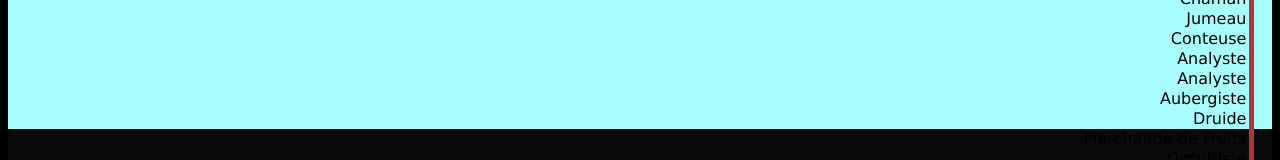
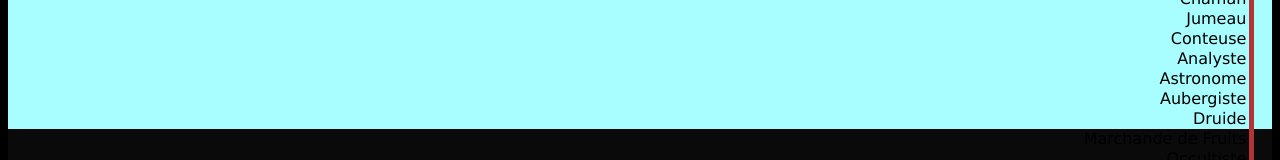
Before and after one commit to Babwine/graoudle, an Angular app: page / in a window 1280 px wide. Shown: the part 615-775 px from the top of the page. Built offline with nearby package versions, Linux system fonts and the light colour scheme.

Commit message:
Correction Astronome

```diff
--- a/src/app/static/lg-role.static.ts
+++ b/src/app/static/lg-role.static.ts
@@ -34,7 +34,7 @@ export class LgRoles {
     public static JUMEAU                    = new LgRole('Jumeau', LgTeam.VILLAGE, LgAura.LUMINEUSE, [], "#66A59F", true, false);
     public static CONTEUSE                  = new LgRole('Conteuse', LgTeam.VILLAGE, LgAura.LUMINEUSE, [], "#A39361", false, true);
     public static ANALYSTE                  = new LgRole('Analyste', LgTeam.VILLAGE, LgAura.LUMINEUSE, [], "#001870", true, false);
-    public static ASTRONOME                 = new LgRole('Analyste', LgTeam.VILLAGE, LgAura.OBSCURE, [LgEffect.NIGHT_VISION], "#000D3F", true, true);//GERER LA NUIT AURA
+    public static ASTRONOME                 = new LgRole('Astronome', LgTeam.VILLAGE, LgAura.OBSCURE, [LgEffect.NIGHT_VISION], "#000D3F", true, true);//GERER LA NUIT AURA
     public static AUBERGISTE                = new LgRole('Aubergiste', LgTeam.VILLAGE, LgAura.LUMINEUSE, [], "#36373D", true, false);
     public static DRUIDE                    = new LgRole('Druide', LgTeam.VILLAGE, LgAura.OBSCURE, [], "#0B3A0C", true, false);
     public static MARCHANDE_DE_FRUITS       = new LgRole('Marchande de Fruits', LgTeam.VILLAGE, LgAura.LUMINEUSE, [], "#721F08", true, false);
```
